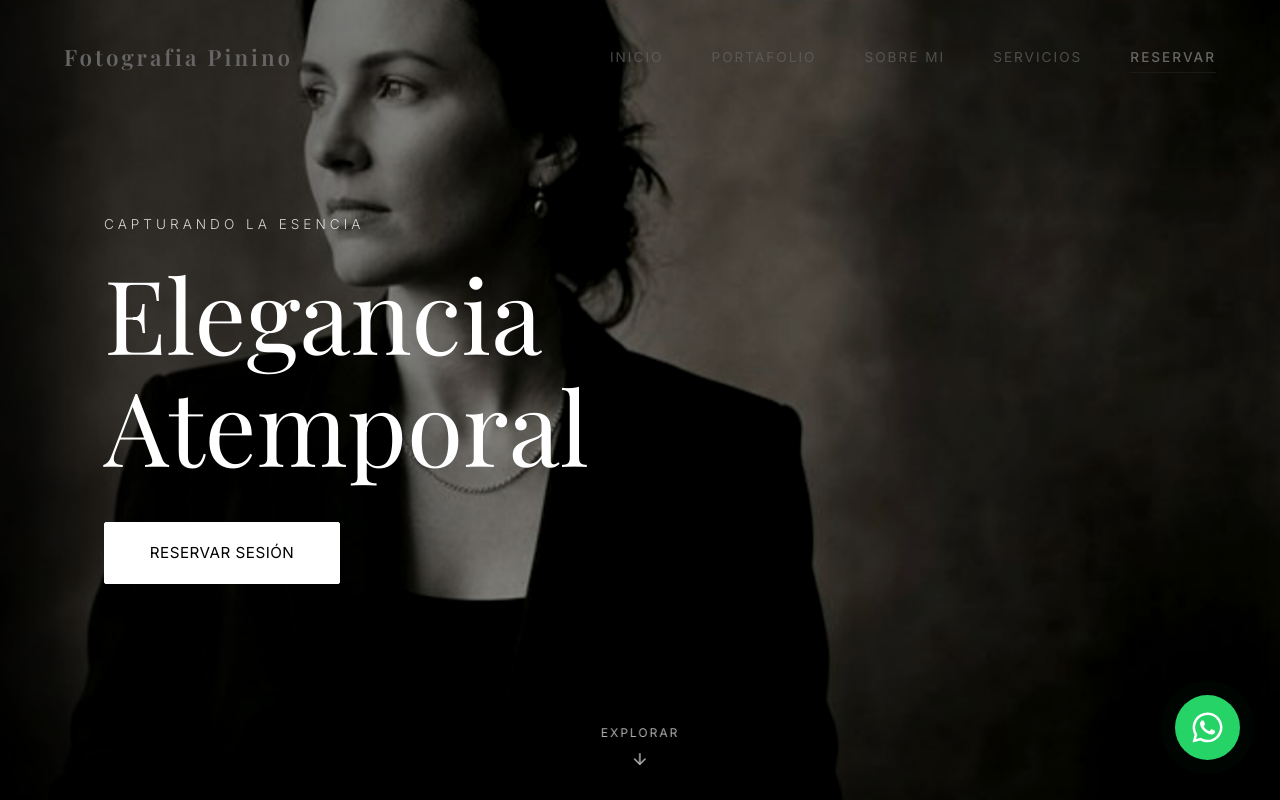
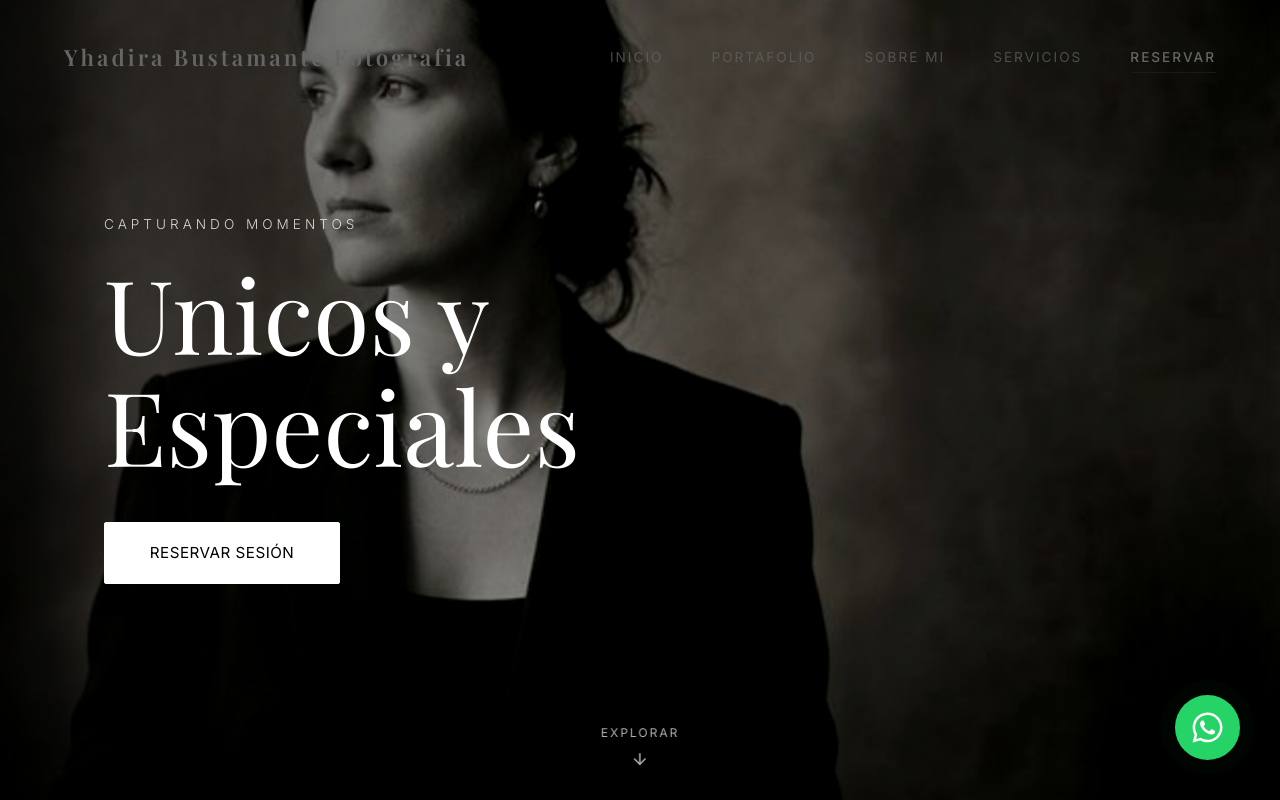
Before and after one commit to AdriannDev/portfolio-fotografia, a React (Vite) app: page / in a window 1280 px wide. Shown: the top 800 px of the page. Built offline with nearby package versions, Linux system fonts and the light colour scheme; no server answers; a web font is replaced by a local one.

Commit message:
Se actualizo componente

```diff
--- a/src/components/Hero.jsx
+++ b/src/components/Hero.jsx
@@ -12,8 +12,8 @@ const Hero = () => {
       </div>
 
       <div className="hero-content">
-        <h2 className="hero-subtitle">CAPTURANDO LA ESENCIA</h2>
-        <h1 className="hero-title">Elegancia<br/>Atemporal</h1>
+        <h2 className="hero-subtitle">CAPTURANDO MOMENTOS</h2>
+        <h1 className="hero-title">Unicos y<br/>Especiales</h1>
 
         <div className="hero-actions">
           <a href="#contact" className="btn-primary">Reservar Sesión</a>
--- a/src/components/Navbar.jsx
+++ b/src/components/Navbar.jsx
@@ -17,7 +17,7 @@ const Navbar = () => {
     <header className={`navbar ${scrolled ? 'scrolled' : ''}`}>
       <div className="navbar-container">
         <div className="logo">
-          <a href="#home">Fotografia Pinino</a>
+          <a href="#home">Yhadira Bustamante Fotografia</a>
         </div>
 
         <button className="mobile-toggle" onClick={() => setMenuOpen(!menuOpen)}>
```
